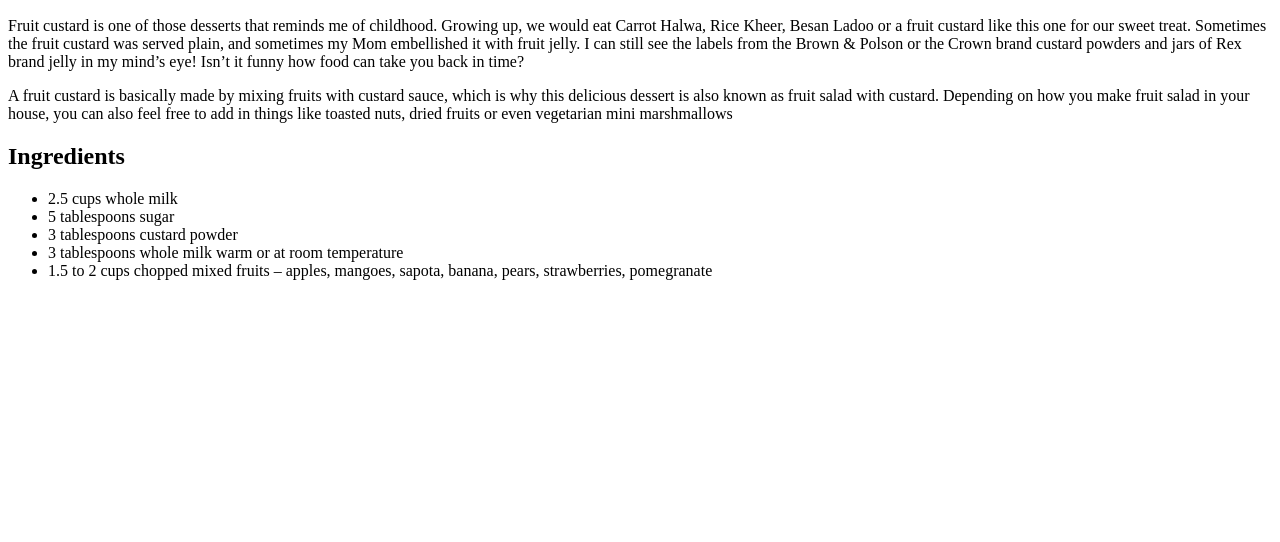
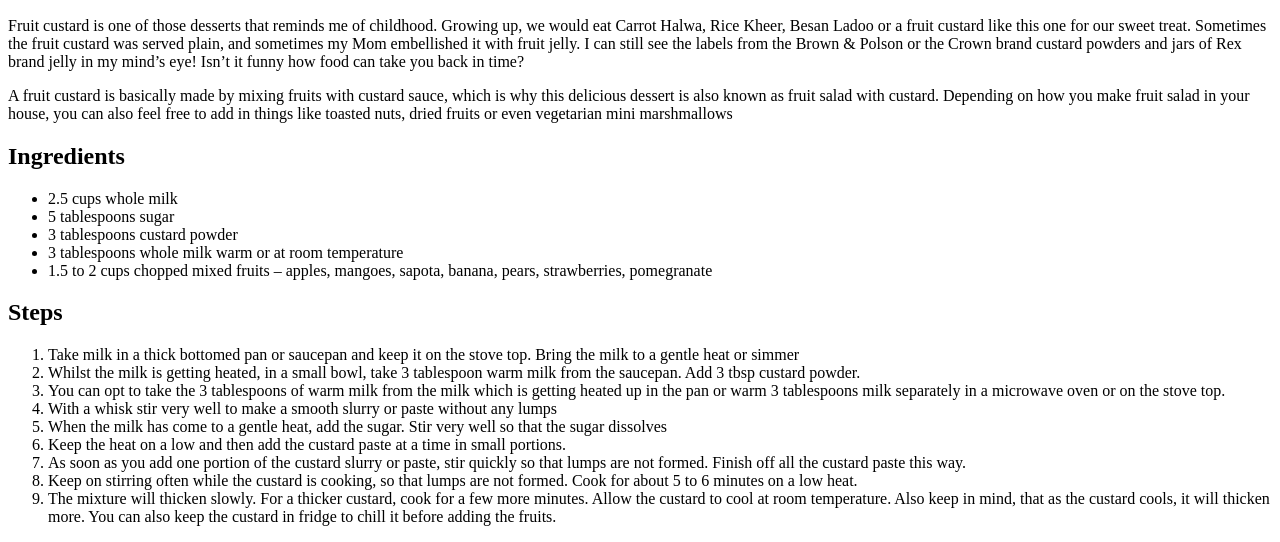
Before and after one commit to rezwan563/odin-recipe, a plain HTML site: page recipes/custard.html in a window 1280 px wide. Shown: the part 434-976 px from the top of the page. Before the commit the page ends 800 px from the top, so only its background shows below. Drawn offline with Linux system fonts and the light colour scheme.

Commit message:
Add steps
Added the steps to create custard

```diff
--- a/recipes/custard.html
+++ b/recipes/custard.html
@@ -26,5 +26,20 @@
             <li>1.5 to 2 cups chopped mixed fruits – apples, mangoes, sapota, banana, pears, strawberries, pomegranate</li>
         </ul>
 
+        <h2>Steps</h2>
+        <ol>
+            <li>Take milk in a thick bottomed pan or saucepan and keep it on the stove top. Bring the milk to a gentle heat or simmer</li>
+            <li>Whilst the milk is getting heated, in a small bowl, take 3 tablespoon warm milk from the saucepan. Add 3 tbsp custard powder.
+            </li>
+            <li>You can opt to take the 3 tablespoons of warm milk from the milk which is getting heated up in the pan or warm 3 tablespoons milk separately in a microwave oven or on the stove top.</li>
+            <li>With a whisk stir very well to make a smooth slurry or paste without any lumps</li>
+            <li>When the milk has come to a gentle heat, add the sugar. Stir very well so that the sugar dissolves</li>
+            <li>Keep the heat on a low and then add the custard paste at a time in small portions.</li>
+            <li>As soon as you add one portion of the custard slurry or paste, stir quickly so that lumps are not formed. Finish off all the custard paste this way.</li>
+            <li>Keep on stirring often while the custard is cooking, so that lumps are not formed. Cook for about 5 to 6 minutes on a low heat.</li>
+            <li>The mixture will thicken slowly. For a thicker custard, cook for a few more minutes. Allow the custard to cool at room temperature. Also keep in mind, that as the custard cools, it will thicken more. You can also keep the custard in fridge to chill it before adding the fruits.</li>
+
+        </ol>
+
     </body>
 </html>
```
